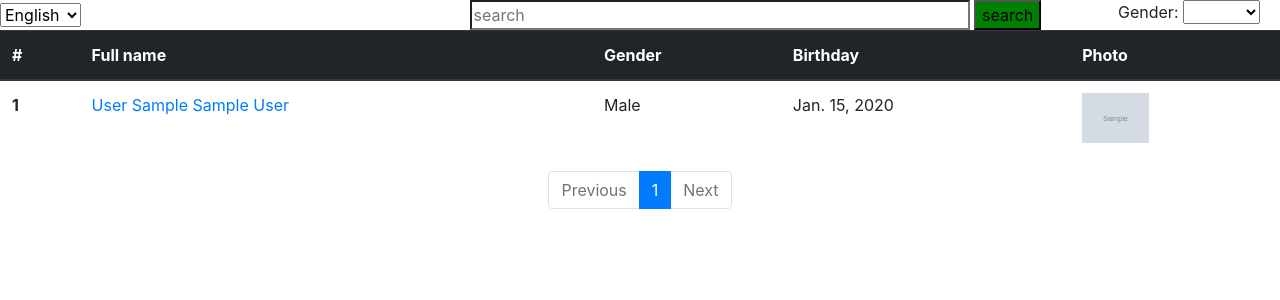
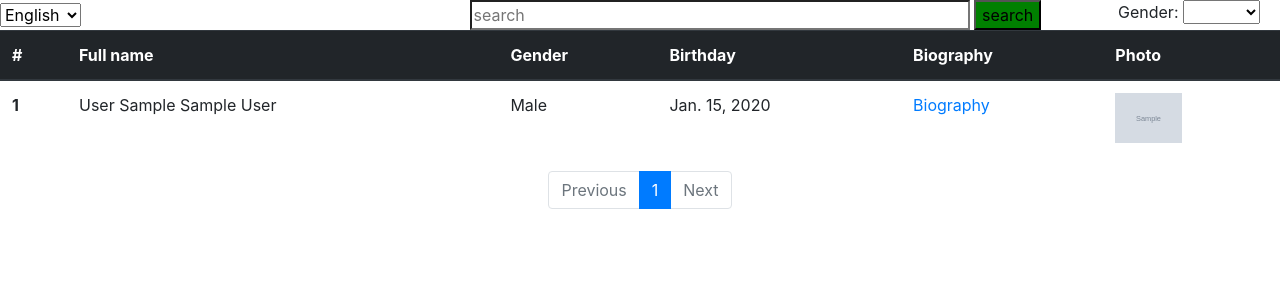
Before and after one commit to MrArabboy/awman, a Django app: page / in a window 1280 px wide. Shown: the top 300 px of the page. Run offline with Django 3.2, Linux system fonts and the light colour scheme; tables that the repository leaves empty hold one stand-in row (values such as "Sample post"); grey boxes marked "Sample" are stand-in pictures; some libraries are stand-ins or nearby versions.

Commit message:
bio added

```diff
--- a/apps/staff/templates/staff/index.html
+++ b/apps/staff/templates/staff/index.html
@@ -50,6 +50,7 @@
       <th scope="col">{% trans "Full name"%}</th>
       <th scope="col">{% trans "Gender"%}</th>
       <th scope="col">{% trans "Birthday"%}</th>
+      <th scope="col">{% trans "Biography"%}</th>
       <th scope="col">{% trans "Photo"%}</th>
     </tr>
   </thead>
@@ -57,9 +58,10 @@
     {% for employee in employees %}
         <tr  class="clickable-row" data-href="{% url 'detail' employee.id %}">
         <th scope="row">{{ page_obj.start_index|add:forloop.counter0}}</th>
-        <td><a href="{% url "biography" employee.id %}">{{ employee.full_name }}</a></td>
+        <td>{{ employee.full_name }}</td>
         <td>{{ employee.get_gender_display }}</td>
         <td>{{ employee.birthday }}</td>
+        <td><a href="{% url "biography" employee.id %}">{% trans "Biography"%}</a></td>
         <td><a href="{{employee.photo.url}}">{{employee.image_tag}}</a></td>
         </tr>
 
```
